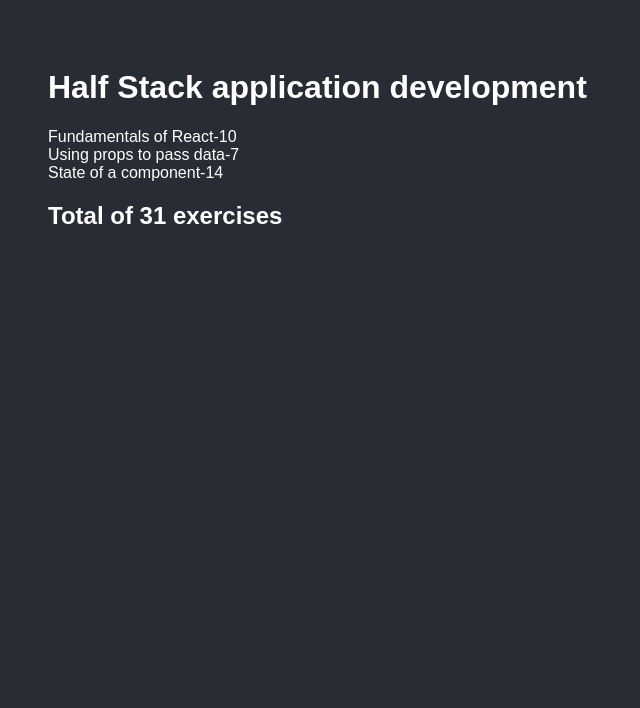
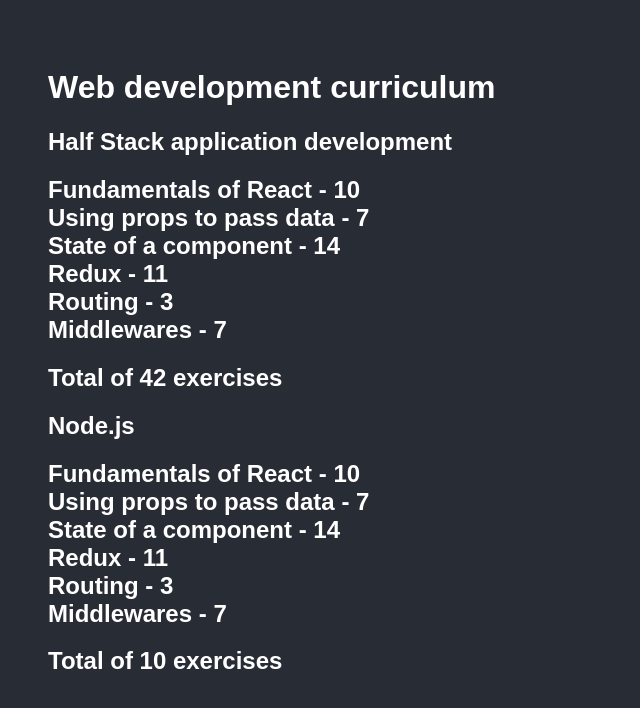
Before and after one commit to onrush1995/Fullstackopen, a React (Create React App) app in the folder part1/course_Information_Step2/: page / in a window 1280 px wide. Shown: the top 708 px of the page, without its empty margins (0-640 px from the left). Built offline with nearby package versions, Linux system fonts and the light colour scheme.

Commit message:
2.4: Course information step9- Completed Exercise

```diff
--- a/part1/course_Information_Step2/src/App.js
+++ b/part1/course_Information_Step2/src/App.js
@@ -1,9 +1,10 @@
 import { useState } from 'react';
 
 const App = () => {
-    const course = {
+  const courses = [
+    {
+      name: 'Half Stack application development',
       id: 1,
-      name: 'Half Stack application development',
       parts: [
         {
           name: 'Fundamentals of React',
@@ -19,18 +20,51 @@
           name: 'State of a component',
           exercises: 14,
           id: 3
+        },
+        {
+          name: 'Redux',
+          exercises: 11,
+          id: 4
+        }
+      ]
+    },
+    {
+      name: 'Node.js',
+      id: 2,
+      parts: [
+        {
+          name: 'Routing',
+          exercises: 3,
+          id: 1
+        },
+        {
+          name: 'Middlewares',
+          exercises: 7,
+          id: 2
         }
       ]
     }
+  ]
 
-  const courseNameAndExr = course.parts.map(x=><div>{x.name}-{x.exercises}</div>);
-  const exercisesCount=course.parts.map(exr=> exr.exercises)
-  const total = exercisesCount.reduce((acc,item)=> acc+item,0)
+//Half stack calculation
+const halfStack= courses.map(x=>x.parts.map(y=><div id={y}>{y.name} - {y.exercises}</div>));
+const halfStackx= courses.map(x=>x.parts.map(y=>y.exercises));
+const totalHalfStack= halfStackx[0].reduce((acc,item)=> acc + item,0);
+
+// Node Js calculation
+const nodeJs= courses.map(x=>x.parts.map(y=><div id={y}>{y.name} - {y.exercises}</div>));
+const nodeJsx= courses.map(x=>x.parts.map(y=>y.exercises));
+const totalNodeJs= nodeJsx[1].reduce((acc,item)=> acc + item,0);
+
 
 return(<div>
-    <h1>{course.name}</h1>
-    <div>{courseNameAndExr} </div>
-    <h2>Total of {total} exercises</h2>
+    <h1>Web development curriculum</h1>
+    <h2>{courses[0].name}</h2>
+    <h2>{halfStack}</h2>
+    <h2> Total of {totalHalfStack} exercises</h2>
+    <h2>{courses[1].name}</h2>
+    <h2>{nodeJs}</h2>
+    <h2> Total of {totalNodeJs} exercises</h2>
 </div>)
 }
 
```
